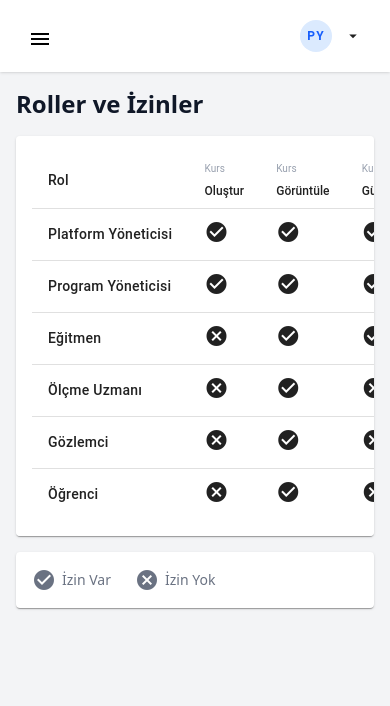
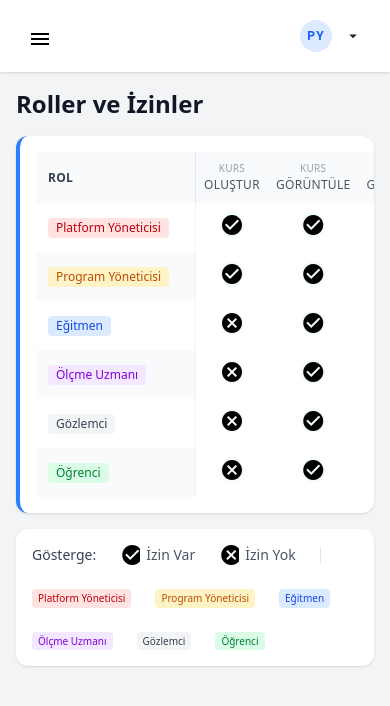
Before and after one commit to ozythings/bs-adaptif, an Angular app: page /admin/roles in a window 390 px wide. Shown: the top 706 px of the page. Built offline with nearby package versions, Linux system fonts and the light colour scheme.

Commit message:
fix: sticky column backgrounds and mobile responsiveness

```diff
--- a/src/app/features/admin/role-permission/role-permission-list.component.ts
+++ b/src/app/features/admin/role-permission/role-permission-list.component.ts
@@ -1,286 +1,138 @@
 import { Component } from '@angular/core';
 import { CommonModule } from '@angular/common';
-import { MatTableModule } from '@angular/material/table';
-import { MatCardModule } from '@angular/material/card';
 import { MatIconModule } from '@angular/material/icon';
-import { MatButtonModule } from '@angular/material/button';
 import { UserRole } from '@core/models/enums';
+import { PERMISSION_CATEGORIES, ROLE_LABELS, ROLE_PERMISSIONS } from '@core/auth/permission-constants';
 
-interface PermissionCategory {
-  key: string;
-  label: string;
-  permissions: { key: string; label: string }[];
-}
-
-interface RolePermission {
-  role: UserRole;
-  label: string;
-  permissions: Record<string, boolean>;
-}
-
-const PERMISSION_CATEGORIES: PermissionCategory[] = [
-  {
-    key: 'course',
-    label: 'Kurs',
-    permissions: [
-      { key: 'course_create', label: 'Oluştur' },
-      { key: 'course_read', label: 'Görüntüle' },
-      { key: 'course_update', label: 'Güncelle' },
-      { key: 'course_delete', label: 'Sil' },
-      { key: 'course_publish', label: 'Yayınla' },
-    ],
-  },
-  {
-    key: 'exam',
-    label: 'Sınav',
-    permissions: [
-      { key: 'exam_create', label: 'Oluştur' },
-      { key: 'exam_read', label: 'Görüntüle' },
-      { key: 'exam_update', label: 'Güncelle' },
-      { key: 'exam_delete', label: 'Sil' },
-      { key: 'exam_publish', label: 'Yayınla' },
-    ],
-  },
-  {
-    key: 'question',
-    label: 'Soru',
-    permissions: [
-      { key: 'question_create', label: 'Oluştur' },
-      { key: 'question_read', label: 'Görüntüle' },
-      { key: 'question_update', label: 'Güncelle' },
-      { key: 'question_delete', label: 'Sil' },
-      { key: 'question_publish', label: 'Yayınla' },
-    ],
-  },
-  {
-    key: 'grading',
-    label: 'Notlandırma',
-    permissions: [
-      { key: 'grading_read', label: 'Görüntüle' },
-      { key: 'grading_grade', label: 'Not Ver' },
-      { key: 'grading_override', label: 'Geçersiz Kıl' },
-    ],
-  },
-  {
-    key: 'analytics',
-    label: 'Analitik',
-    permissions: [{ key: 'analytics_read', label: 'Görüntüle' }],
-  },
-  {
-    key: 'cohort',
-    label: 'Kohort',
-    permissions: [
-      { key: 'cohort_create', label: 'Oluştur' },
-      { key: 'cohort_read', label: 'Görüntüle' },
-      { key: 'cohort_update', label: 'Güncelle' },
-      { key: 'cohort_delete', label: 'Sil' },
-    ],
-  },
-  {
-    key: 'outcome',
-    label: 'Kazanım',
-    permissions: [
-      { key: 'outcome_create', label: 'Oluştur' },
-      { key: 'outcome_read', label: 'Görüntüle' },
-      { key: 'outcome_update', label: 'Güncelle' },
-      { key: 'outcome_delete', label: 'Sil' },
-    ],
-  },
-  {
-    key: 'audit',
-    label: 'Denetim',
-    permissions: [{ key: 'audit_read', label: 'Görüntüle' }],
-  },
-  {
-    key: 'system',
-    label: 'Sistem',
-    permissions: [
-      { key: 'system_manage_roles', label: 'Rolleri Yönet' },
-      { key: 'system_manage_terms', label: 'Dönemleri Yönet' },
-      { key: 'system_manage_parameters', label: 'Parametreleri Yönet' },
-    ],
-  },
-];
-
-const ROLE_LABELS: Record<UserRole, string> = {
-  [UserRole.PLATFORM_ADMIN]: 'Platform Yöneticisi',
-  [UserRole.PROGRAM_MANAGER]: 'Program Yöneticisi',
-  [UserRole.INSTRUCTOR]: 'Eğitmen',
-  [UserRole.ASSESSMENT_SPECIALIST]: 'Ölçme Uzmanı',
-  [UserRole.OBSERVER]: 'Gözlemci',
-  [UserRole.STUDENT]: 'Öğrenci',
+const ROLE_BADGE_CLASSES: Record<UserRole, string> = {
+  [UserRole.PLATFORM_ADMIN]: 'bg-red-100 text-red-700',
+  [UserRole.PROGRAM_MANAGER]: 'bg-amber-100 text-amber-700',
+  [UserRole.INSTRUCTOR]: 'bg-blue-100 text-blue-700',
+  [UserRole.ASSESSMENT_SPECIALIST]: 'bg-purple-100 text-purple-700',
+  [UserRole.OBSERVER]: 'bg-gray-100 text-gray-700',
+  [UserRole.STUDENT]: 'bg-green-100 text-green-700',
 };
 
-const ROLE_PERMISSIONS: RolePermission[] = [
-  {
-    role: UserRole.PLATFORM_ADMIN,
-    label: 'Platform Yöneticisi',
-    permissions: {
-      course_create: true, course_read: true, course_update: true, course_delete: true, course_publish: true,
-      exam_create: true, exam_read: true, exam_update: true, exam_delete: true, exam_publish: true,
-      question_create: true, question_read: true, question_update: true, question_delete: true, question_publish: true,
-      grading_read: true, grading_grade: true, grading_override: true,
-      analytics_read: true,
-      cohort_create: true, cohort_read: true, cohort_update: true, cohort_delete: true,
-      outcome_create: true, outcome_read: true, outcome_update: true, outcome_delete: true,
-      audit_read: true,
-      system_manage_roles: true, system_manage_terms: true, system_manage_parameters: true,
-    },
-  },
-  {
-    role: UserRole.PROGRAM_MANAGER,
-    label: 'Program Yöneticisi',
-    permissions: {
-      course_create: true, course_read: true, course_update: true, course_delete: false, course_publish: true,
-      exam_create: true, exam_read: true, exam_update: true, exam_delete: false, exam_publish: true,
-      question_create: false, question_read: true, question_update: false, question_delete: false, question_publish: false,
-      grading_read: true, grading_grade: false, grading_override: false,
-      analytics_read: true,
-      cohort_create: true, cohort_read: true, cohort_update: true, cohort_delete: true,
-      outcome_create: true, outcome_read: true, outcome_update: true, outcome_delete: true,
-      audit_read: false,
-      system_manage_roles: false, system_manage_terms: false, system_manage_parameters: false,
-    },
-  },
-  {
-    role: UserRole.INSTRUCTOR,
-    label: 'Eğitmen',
-    permissions: {
-      course_create: false, course_read: true, course_update: true, course_delete: false, course_publish: false,
-      exam_create: true, exam_read: true, exam_update: true, exam_delete: false, exam_publish: true,
-      question_create: true, question_read: true, question_update: true, question_delete: false, question_publish: true,
-      grading_read: true, grading_grade: true, grading_override: false,
-      analytics_read: true,
-      cohort_create: false, cohort_read: true, cohort_update: false, cohort_delete: false,
-      outcome_create: false, outcome_read: true, outcome_update: false, outcome_delete: false,
-      audit_read: false,
-      system_manage_roles: false, system_manage_terms: false, system_manage_parameters: false,
-    },
-  },
-  {
-    role: UserRole.ASSESSMENT_SPECIALIST,
-    label: 'Ölçme Uzmanı',
-    permissions: {
-      course_create: false, course_read: true, course_update: false, course_delete: false, course_publish: false,
-      exam_create: true, exam_read: true, exam_update: true, exam_delete: false, exam_publish: true,
-      question_create: true, question_read: true, question_update: true, question_delete: false, question_publish: true,
-      grading_read: true, grading_grade: true, grading_override: true,
-      analytics_read: true,
-      cohort_create: false, cohort_read: true, cohort_update: false, cohort_delete: false,
-      outcome_create: false, outcome_read: true, outcome_update: false, outcome_delete: false,
-      audit_read: false,
-      system_manage_roles: false, system_manage_terms: false, system_manage_parameters: false,
-    },
-  },
-  {
-    role: UserRole.OBSERVER,
-    label: 'Gözlemci',
-    permissions: {
-      course_create: false, course_read: true, course_update: false, course_delete: false, course_publish: false,
-      exam_create: false, exam_read: true, exam_update: false, exam_delete: false, exam_publish: false,
-      question_create: false, question_read: true, question_update: false, question_delete: false, question_publish: false,
-      grading_read: true, grading_grade: false, grading_override: false,
-      analytics_read: true,
-      cohort_create: false, cohort_read: true, cohort_update: false, cohort_delete: false,
-      outcome_create: false, outcome_read: true, outcome_update: false, outcome_delete: false,
-      audit_read: false,
-      system_manage_roles: false, system_manage_terms: false, system_manage_parameters: false,
-    },
-  },
-  {
-    role: UserRole.STUDENT,
-    label: 'Öğrenci',
-    permissions: {
-      course_create: false, course_read: true, course_update: false, course_delete: false, course_publish: false,
-      exam_create: false, exam_read: true, exam_update: false, exam_delete: false, exam_publish: false,
-      question_create: false, question_read: false, question_update: false, question_delete: false, question_publish: false,
-      grading_read: false, grading_grade: false, grading_override: false,
-      analytics_read: false,
-      cohort_create: false, cohort_read: false, cohort_update: false, cohort_delete: false,
-      outcome_create: false, outcome_read: false, outcome_update: false, outcome_delete: false,
-      audit_read: false,
-      system_manage_roles: false, system_manage_terms: false, system_manage_parameters: false,
-    },
-  },
-];
+const CATEGORY_BORDER_COLORS: Record<string, string> = {
+  course: 'border-blue-300',
+  exam: 'border-orange-300',
+  question: 'border-indigo-300',
+  grading: 'border-amber-300',
+  analytics: 'border-teal-300',
+  cohort: 'border-purple-300',
+  outcome: 'border-emerald-300',
+  audit: 'border-red-300',
+  system: 'border-slate-300',
+  student: 'border-cyan-300',
+};
 
 const FLAT_PERMISSIONS = PERMISSION_CATEGORIES.flatMap(cat =>
-  cat.permissions.map(p => ({ ...p, categoryKey: cat.key, categoryLabel: () => cat.label }))
+  cat.permissions.map(p => ({
+    ...p,
+    categoryKey: cat.key,
+    categoryLabel: cat.label,
+    categoryBorder: CATEGORY_BORDER_COLORS[cat.key] || 'border-gray-300',
+  }))
 );
 
-const DISPLAYED_COLUMNS = ['role', ...FLAT_PERMISSIONS.map(p => p.key)];
+const ROLE_PERMISSIONS_TABLE = (Object.keys(ROLE_PERMISSIONS) as UserRole[]).map(role => ({
+  role,
+  label: ROLE_LABELS[role],
+  badgeClass: ROLE_BADGE_CLASSES[role] || 'bg-gray-100 text-gray-700',
+  permissions: ROLE_PERMISSIONS[role],
+}));
+
+const CATEGORY_START_KEYS = new Set(
+  PERMISSION_CATEGORIES.map(cat => cat.permissions[0]?.key).filter(Boolean)
+);
 
 @Component({
   selector: 'app-role-permission-list',
   standalone: true,
-  imports: [CommonModule, MatTableModule, MatCardModule, MatIconModule, MatButtonModule],
+  imports: [CommonModule, MatIconModule],
   template: `
     <div class="space-y-4">
       <h1 class="text-2xl font-bold text-gray-900">Roller ve İzinler</h1>
 
-      <mat-card class="overflow-x-auto">
-        <div class="p-4">
-          <table mat-table [dataSource]="rolePermissions" class="w-full">
-            <ng-container matColumnDef="role">
-              <th mat-header-cell *matHeaderCellDef class="bg-gray-50 font-semibold whitespace-nowrap sticky left-0 z-10 bg-gray-50">Rol</th>
-              <td mat-cell *matCellDef="let rp" class="font-medium whitespace-nowrap sticky left-0 bg-white z-10">{{ rp.label }}</td>
-            </ng-container>
-
+      <div class="bg-white rounded-xl shadow-sm border-l-4 border-blue-500 hover:shadow-md transition-shadow">
+        <div class="p-4 overflow-x-auto">
+          <table class="w-full text-sm border-separate border-spacing-0 min-w-[800px]">
+            <thead>
+              <tr>
+                <th class="text-left py-2.5 px-3 font-semibold text-gray-700 text-xs uppercase tracking-wide relative md:sticky md:left-0 md:z-20 border-r border-gray-200 min-w-[160px] md:shadow-[2px_0_4px_-2px_rgba(0,0,0,0.15)]"
+                    style="background-color: #f9fafb;">
+                  Rol
+                </th>
                 @for (perm of flatPermissions; track perm.key) {
-              <ng-container [matColumnDef]="perm.key">
-                <th mat-header-cell *matHeaderCellDef class="text-center bg-gray-50 whitespace-nowrap text-xs"
+                  <th class="text-center py-2.5 px-2 font-semibold text-xs uppercase tracking-wide bg-gray-50 whitespace-nowrap"
+                    [class]="perm.categoryBorder"
                     [class.border-l-2]="isCategoryStart(perm)">
-                  <span class="block text-[10px] text-gray-400 font-normal">{{ perm.categoryLabel() }}</span>
-                  {{ perm.label }}
+                    <span class="block text-[10px] text-gray-400 font-normal mb-0.5">{{ perm.categoryLabel }}</span>
+                    <span class="font-medium text-gray-600">{{ perm.label }}</span>
                   </th>
-                <td mat-cell *matCellDef="let rp" class="text-center"
+                }
+              </tr>
+            </thead>
+            <tbody>
+              @for (rp of rolePermissions; track rp.role; let odd = $odd) {
+                <tr [class.bg-gray-50/30]="odd" class="border-t border-gray-100">
+                  <td class="py-2.5 px-3 whitespace-nowrap relative md:sticky md:left-0 md:z-10 border-r border-gray-100 md:shadow-[2px_0_4px_-2px_rgba(0,0,0,0.1)]"
+                      [style.background-color]="odd ? '#f9fafb' : '#ffffff'">
+                    <span class="inline-block px-2 py-0.5 rounded text-xs font-medium" [class]="rp.badgeClass">
+                      {{ rp.label }}
+                    </span>
+                  </td>
+                  @for (perm of flatPermissions; track perm.key) {
+                    <td class="py-2.5 px-2 text-center transition-colors hover:bg-blue-50/50"
+                      [class]="perm.categoryBorder"
                       [class.border-l-2]="isCategoryStart(perm)">
                       @if (rp.permissions[perm.key]) {
-                    <mat-icon class="text-green-600">check_circle</mat-icon>
+                        <span class="inline-flex items-center justify-center w-6 h-6 rounded-full bg-green-50">
+                          <mat-icon class="text-green-600 text-base leading-none">check_circle</mat-icon>
+                        </span>
                       } @else {
-                    <mat-icon class="text-gray-300">cancel</mat-icon>
+                        <span class="inline-flex items-center justify-center w-6 h-6 rounded-full bg-gray-50">
+                          <mat-icon class="text-gray-300 text-base leading-none">cancel</mat-icon>
+                        </span>
                       }
                     </td>
-              </ng-container>
                   }
-
-            <tr mat-header-row *matHeaderRowDef="displayedColumns; sticky: true"></tr>
-            <tr mat-row *matRowDef="let row; columns: displayedColumns;"></tr>
+                </tr>
+              }
+            </tbody>
           </table>
         </div>
-      </mat-card>
+      </div>
 
-      <mat-card class="p-4">
-        <div class="flex items-center gap-6 text-sm text-gray-500">
+      <div class="bg-white rounded-xl shadow-sm p-4 flex flex-wrap items-center gap-6 text-sm">
+        <span class="font-medium text-gray-700">Gösterge:</span>
         <div class="flex items-center gap-1.5">
-            <mat-icon class="text-green-600 text-base">check_circle</mat-icon>
-            <span>İzin Var</span>
+          <span class="inline-flex items-center justify-center w-5 h-5 rounded-full bg-green-50">
+            <mat-icon class="text-green-600 text-sm leading-none">check_circle</mat-icon>
+          </span>
+          <span class="text-gray-600">İzin Var</span>
         </div>
         <div class="flex items-center gap-1.5">
-            <mat-icon class="text-gray-300 text-base">cancel</mat-icon>
-            <span>İzin Yok</span>
+          <span class="inline-flex items-center justify-center w-5 h-5 rounded-full bg-gray-50">
+            <mat-icon class="text-gray-300 text-sm leading-none">cancel</mat-icon>
+          </span>
+          <span class="text-gray-600">İzin Yok</span>
         </div>
+        <div class="h-4 w-px bg-gray-200"></div>
+        @for (rp of rolePermissions; track rp.role) {
+          <span class="inline-block px-1.5 py-0.5 rounded text-[10px] font-medium" [class]="rp.badgeClass">
+            {{ rp.label }}
+          </span>
+        }
       </div>
-      </mat-card>
     </div>
   `
 })
 export class RolePermissionListComponent {
-  rolePermissions = ROLE_PERMISSIONS;
+  rolePermissions = ROLE_PERMISSIONS_TABLE;
   flatPermissions = FLAT_PERMISSIONS;
-  displayedColumns = DISPLAYED_COLUMNS;
 
-  lastCategoryKeys = new Set<string>();
-
-  constructor() {
-    const cats = PERMISSION_CATEGORIES;
-    this.lastCategoryKeys = new Set(
-      cats.map(c => c.permissions[c.permissions.length - 1].key)
-    );
-  }
-
-  isCategoryStart(perm: { key: string; categoryKey: string }): boolean {
-    const cat = PERMISSION_CATEGORIES.find(c => c.key === perm.categoryKey);
-    return cat ? cat.permissions[0].key === perm.key : false;
+  isCategoryStart(perm: { key: string }): boolean {
+    return CATEGORY_START_KEYS.has(perm.key);
   }
 }
--- a/src/app/shared/components/mastery-heatmap/mastery-heatmap.component.ts
+++ b/src/app/shared/components/mastery-heatmap/mastery-heatmap.component.ts
@@ -9,30 +9,35 @@ import { LearningOutcome } from '@core/models/learning-outcome.model';
   imports: [CommonModule],
   template: `
     @defer (on viewport) {
-      <div class="overflow-hidden border border-gray-200 rounded-lg">
+      <div class="bg-white border border-gray-200">
         <div class="overflow-x-auto">
-          <table class="w-full text-sm border-collapse">
+          <table class="w-full text-sm border-separate border-spacing-0">
             <thead>
               <tr class="border-b border-gray-200 bg-gray-50">
-                <th class="text-left py-2.5 px-3 font-semibold text-gray-700 text-xs uppercase tracking-wide sticky left-0 bg-gray-50 z-10">Kod</th>
-                <th class="text-left py-2.5 px-3 font-semibold text-gray-700 text-xs uppercase tracking-wide sticky left-[72px] bg-gray-50 z-10">Kazanım</th>
-                <th class="text-center py-2.5 px-3 font-semibold text-gray-700 text-xs uppercase tracking-wide bg-green-50">Kolay</th>
-                <th class="text-center py-2.5 px-3 font-semibold text-gray-700 text-xs uppercase tracking-wide bg-yellow-50">Orta</th>
-                <th class="text-center py-2.5 px-3 font-semibold text-gray-700 text-xs uppercase tracking-wide bg-red-50">Zor</th>
+                <th class="text-left py-2.5 px-3 font-semibold text-gray-700 text-xs uppercase tracking-wide relative md:sticky md:left-0 md:z-10 md:shadow-[2px_0_4px_-2px_rgba(0,0,0,0.15)]"
+                    style="background-color: #f9fafb;">Kod</th>
+                <th class="text-left py-2.5 px-3 font-semibold text-gray-700 text-xs uppercase tracking-wide relative md:sticky md:left-[72px] md:z-10 md:shadow-[2px_0_4px_-2px_rgba(0,0,0,0.15)]"
+                    style="background-color: #f9fafb;">Kazanım</th>
+                <th class="text-center py-2.5 px-3 font-semibold text-xs uppercase tracking-wide text-white" style="background: #22c55e">Kolay</th>
+                <th class="text-center py-2.5 px-3 font-semibold text-xs uppercase tracking-wide text-white" style="background: #f59e0b">Orta</th>
+                <th class="text-center py-2.5 px-3 font-semibold text-xs uppercase tracking-wide text-white" style="background: #ef4444">Zor</th>
                 <th class="text-center py-2.5 px-3 font-semibold text-gray-700 text-xs uppercase tracking-wide">Puan</th>
               </tr>
             </thead>
             <tbody>
-              @for (outcome of outcomes(); track outcome.id; let last = $last) {
+              @for (outcome of outcomes(); track outcome.id; let odd = $odd; let last = $last) {
                 @let score = scoreMap().get(outcome.id);
                 @let bd = score?.difficultyBreakdown;
-                <tr [class.border-b]="!last" class="border-gray-100 hover:bg-gray-50/50">
-                  <td class="py-2 px-3 sticky left-0 bg-white z-10">
+                <tr [class.border-b]="!last" class="border-gray-100 hover:bg-gray-50/50"
+                    [style.background-color]="odd ? '#f9fafb' : '#ffffff'">
+                  <td class="py-2 px-3 relative md:sticky md:left-0 md:z-10 md:shadow-[2px_0_4px_-2px_rgba(0,0,0,0.1)]"
+                      style="background-color: inherit">
                     <span class="font-mono text-xs font-medium text-gray-500 bg-gray-100 px-1.5 py-0.5 rounded">
                       {{ outcome.code }}
                     </span>
                   </td>
-                  <td class="py-2 px-3 text-gray-700 text-xs sticky left-[72px] bg-white z-10 max-w-[180px] truncate" [title]="outcome.name">
+                  <td class="py-2 px-3 text-gray-700 text-xs relative md:sticky md:left-[72px] md:z-10 max-w-[180px] truncate md:shadow-[2px_0_4px_-2px_rgba(0,0,0,0.1)]"
+                      style="background-color: inherit" [title]="outcome.name">
                     {{ outcome.name }}
                   </td>
                   @if (bd) {
@@ -92,7 +97,7 @@ import { LearningOutcome } from '@core/models/learning-outcome.model';
                 </tr>
               } @empty {
                 <tr>
-                  <td colspan="6" class="text-center py-10 text-gray-400">
+                  <td colspan="6" class="text-center py-10 text-gray-400" style="background-color: #ffffff">
                     <div class="flex flex-col items-center gap-1">
                       <span class="text-lg">📋</span>
                       <span class="text-sm">Henüz kazanım bulunmuyor</span>
```
Lines whose indentation alone changed are shown as unchanged.
